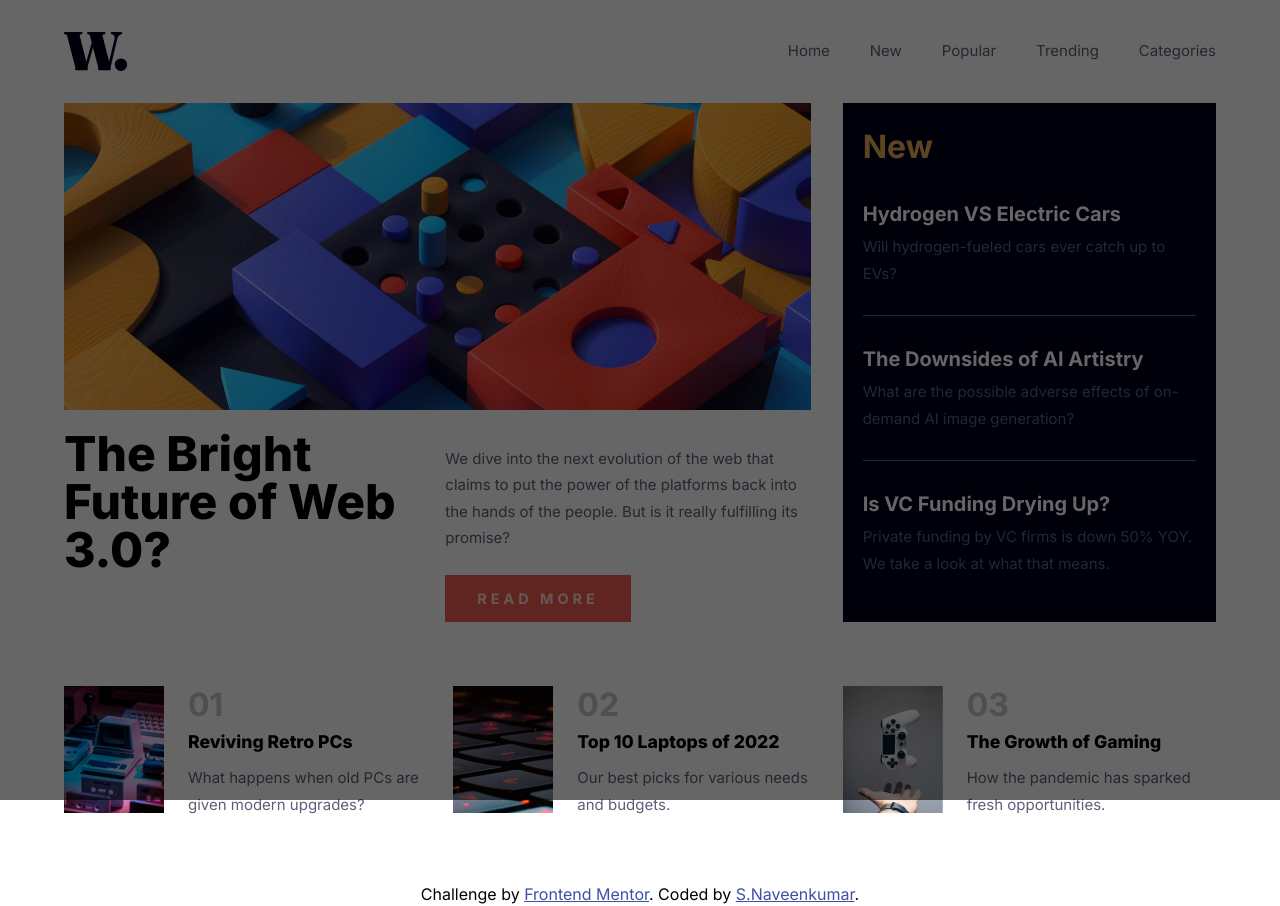
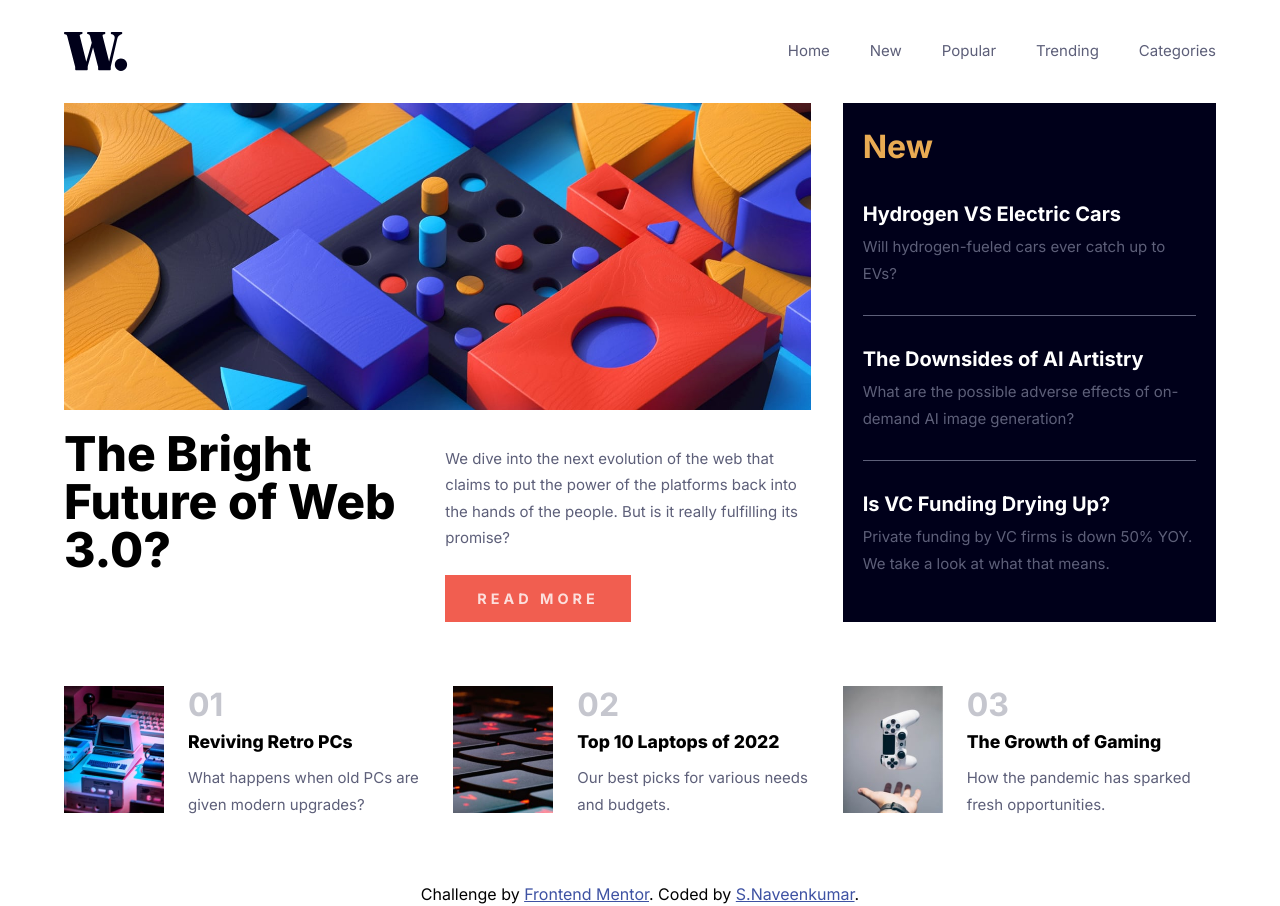
Before and after one commit to mrNk01/Frontent-project, a website: page index.html in a window 1280 px wide. Drawn offline with Linux system fonts and the light colour scheme.

Commit message:
Update index.html

```diff
--- a/index.html
+++ b/index.html
@@ -35,7 +35,7 @@
       <img id="menu_icon" name="menu_icon" src="assets/images/icon-menu.svg" alt="menu">
     </div>
   </header>
-  <div class="usetrans_black trans_back"></div>
+  <div class="trans_back"></div>
   <div class="nav_open">
     <img src="assets/images/icon-menu-close.svg" alt="close_menu" class="close_menu">
     <div>
```
